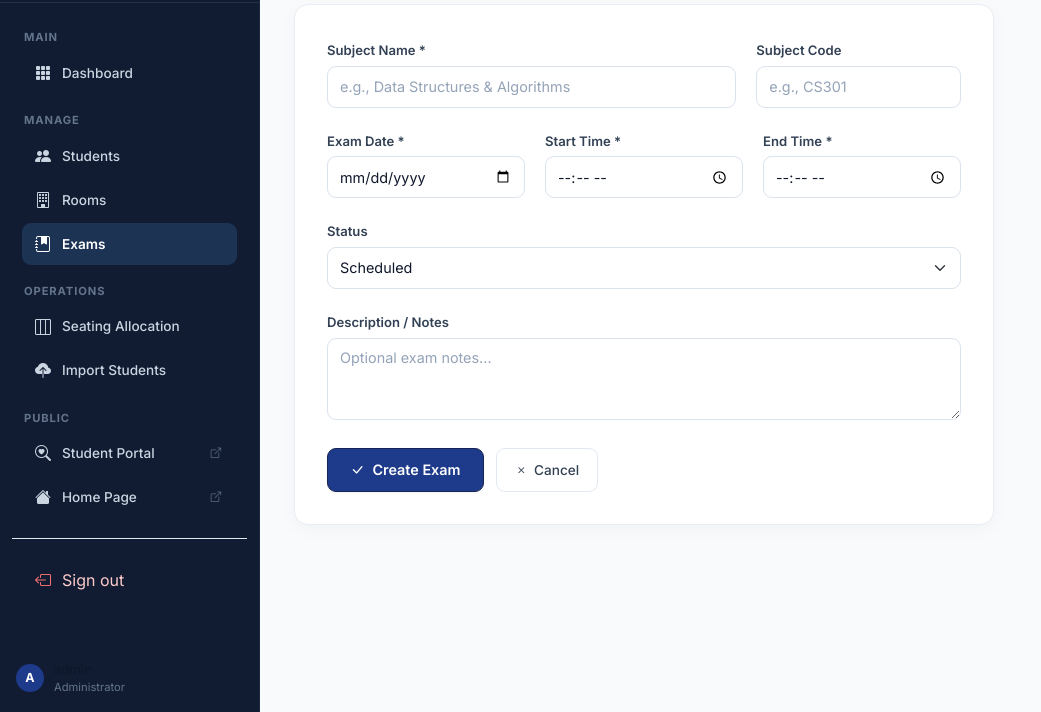
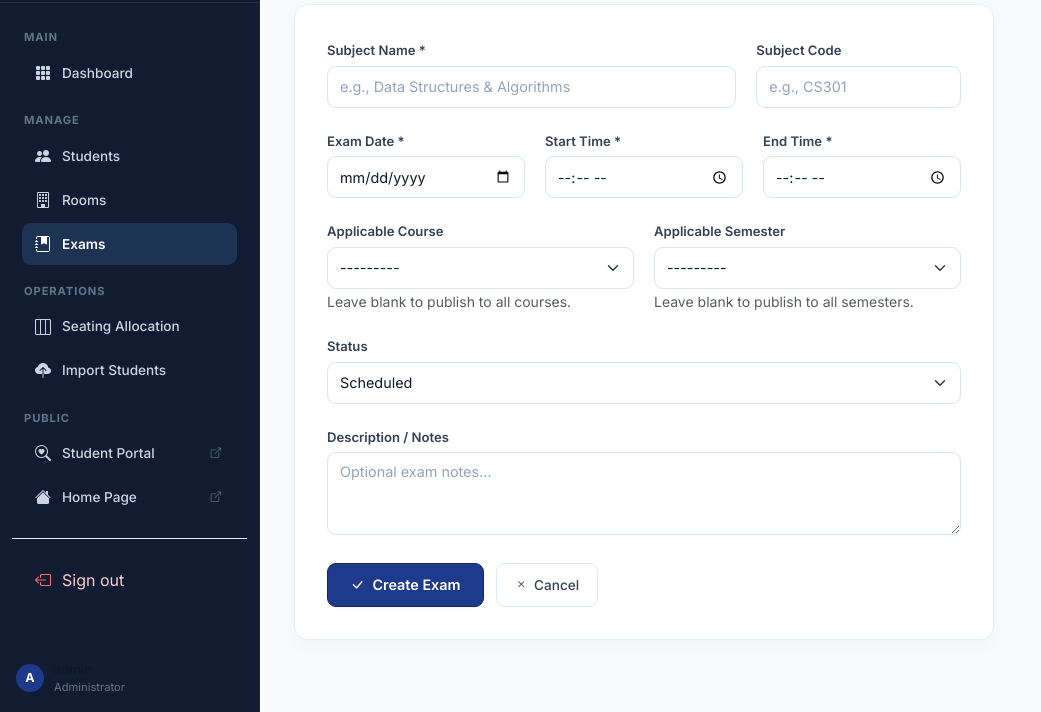
Before and after one commit to Ayan2612/exam-management-system, a Django app: page /exams/create/ in a window 1280 px wide. Shown: the part 88-800 px from the top of the page, without its empty margins (0-1041 px from the left). Run offline with Django 5.2, Linux system fonts and the light colour scheme; a user stored in the database is signed in.

Commit message:
Add course and semester audience controls to exam form

```diff
--- a/templates/exams/exam_form.html
+++ b/templates/exams/exam_form.html
@@ -40,6 +40,21 @@
         </div>
       </div>
 
+      <div style="display:grid;grid-template-columns:1fr 1fr;gap:20px;margin-top:20px">
+        <div>
+          <label class="form-label">Applicable Course</label>
+          {{ form.target_course }}
+          <small class="text-muted">Leave blank to publish to all courses.</small>
+          {% if form.target_course.errors %}<div class="invalid-feedback d-block">{{ form.target_course.errors.0 }}</div>{% endif %}
+        </div>
+        <div>
+          <label class="form-label">Applicable Semester</label>
+          {{ form.target_semester }}
+          <small class="text-muted">Leave blank to publish to all semesters.</small>
+          {% if form.target_semester.errors %}<div class="invalid-feedback d-block">{{ form.target_semester.errors.0 }}</div>{% endif %}
+        </div>
+      </div>
+
       <div style="margin-top:20px">
         <label class="form-label">Status</label>
         {{ form.status }}
```
